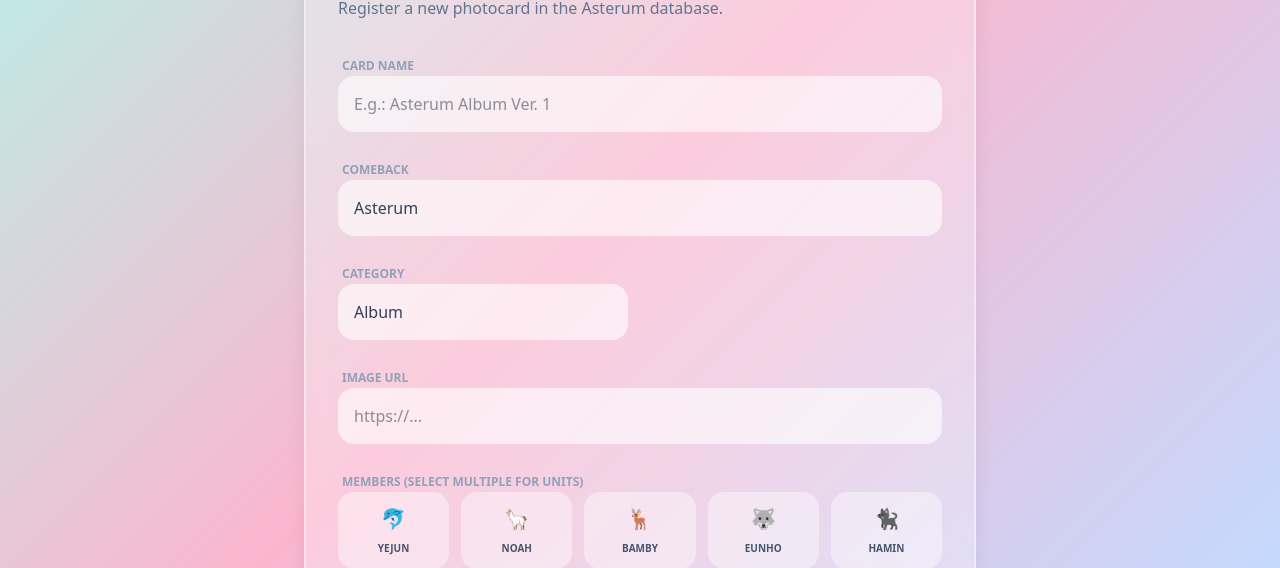
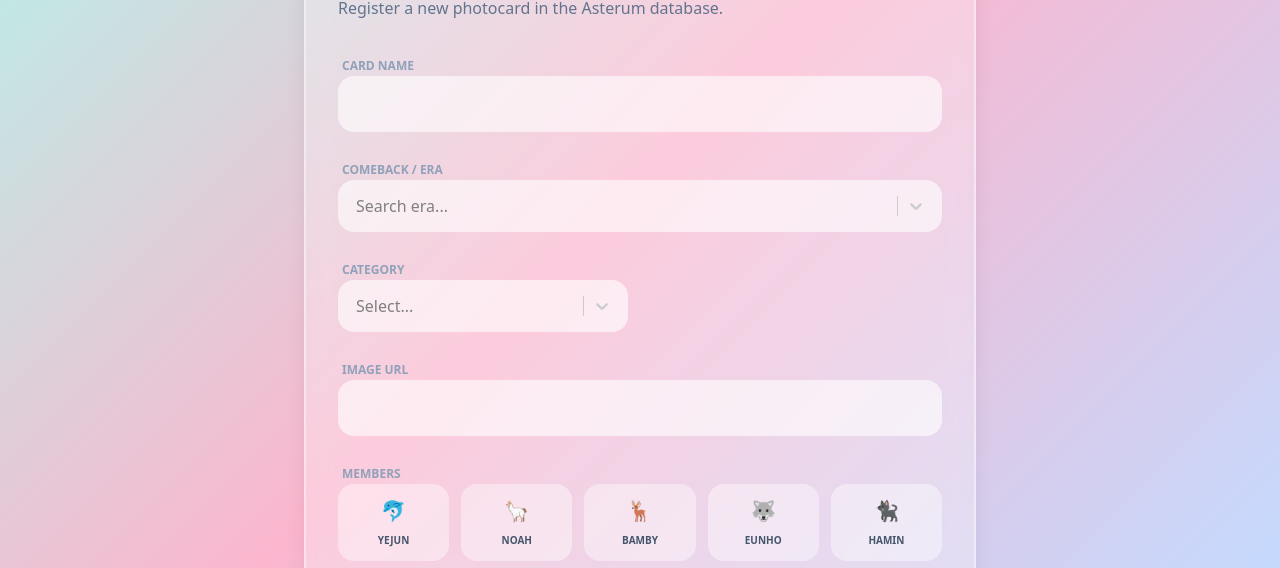
Before and after one commit to FernandaAlfaroSagua/plave-collection, a Next.js app: page /dashboard/upload in a window 1280 px wide. Shown: the part 215-783 px from the top of the page. Built offline with nearby package versions, Linux system fonts and the light colour scheme.

Commit message:
add select library

```diff
--- a/package.json
+++ b/package.json
@@ -21,6 +21,7 @@
     "react": "19.2.3",
     "react-dom": "19.2.3",
     "react-hook-form": "^7.71.2",
+    "react-select": "^5.10.2",
     "sileo": "^0.1.5",
     "zod": "^4.3.6"
   },
--- a/src/components/DashboardContent.tsx
+++ b/src/components/DashboardContent.tsx
@@ -15,6 +15,7 @@ import {toggleCollection} from "@/actions/auth";
 import {Card} from "@/types/photocard.type";
 import Link from "next/link";
 import {generateCollectionPDF} from "@/lib/exportPdf";
+import Select from "react-select";
 
 interface Props {
   readonly initialCards: Card[];
@@ -116,6 +117,9 @@ export default function DashboardContent({initialCards, isAdmin}: Props) {
     statusFilter !== "All" ||
     eraFilter !== "All" ||
     searchQuery !== "";
+
+  const eraOptions = sortedEras.map((era) => ({value: era, label: era}));
+  eraOptions.unshift({value: "All", label: "All Eras"});
 
   return (
     <div className="p-6 max-w-7xl mx-auto relative">
@@ -222,18 +226,40 @@ export default function DashboardContent({initialCards, isAdmin}: Props) {
               <option value="Wishlist">Missing 💎</option>
             </select>
 
-            <select
-              value={eraFilter}
-              onChange={(e) => setEraFilter(e.target.value)}
-              className="bg-white border border-slate-200 rounded-xl px-4 py-2 text-xs font-bold text-slate-600 outline-none"
-            >
-              <option value="All">All</option>
-              {sortedEras.map((era) => (
-                <option key={era} value={era}>
-                  {era}
-                </option>
-              ))}
-            </select>
+            <div className="w-full md:w-60">
+              {" "}
+              {/* Contenedor para controlar el ancho */}
+              <Select
+                instanceId="era-select"
+                options={eraOptions}
+                defaultValue={eraOptions[0]}
+                onChange={(option) => setEraFilter(option?.value || "All")}
+                placeholder="Select Era..."
+                styles={{
+                  control: (base) => ({
+                    ...base,
+                    borderRadius: "0.75rem",
+                    padding: "2px",
+                    border: "1px solid #e2e8f0",
+                    fontSize: "0.75rem",
+                    fontWeight: "700",
+                    boxShadow: "none",
+                    "&:hover": {border: "1px solid #f9a8d4"},
+                  }),
+                  option: (base, state) => ({
+                    ...base,
+                    backgroundColor: state.isSelected
+                      ? "#f472b6"
+                      : state.isFocused
+                        ? "#fdf2f8"
+                        : "white",
+                    color: state.isSelected ? "white" : "#475569",
+                    fontSize: "0.75rem",
+                    fontWeight: "600",
+                  }),
+                }}
+              />
+            </div>
 
             {hasFilters && (
               <button
--- a/src/components/FormUpload.tsx
+++ b/src/components/FormUpload.tsx
@@ -1,6 +1,7 @@
 "use client";
 
 import {useState} from "react";
+import Select from "react-select";
 import {Button} from "./Button";
 
 interface Props {
@@ -27,7 +28,38 @@ export const FormUpload = ({
   store = "",
 }: Props) => {
   const members = ["Yejun", "Noah", "Bamby", "Eunho", "Hamin"];
-  const types = [
+
+  // Transformamos arrays a formato { value, label } para react-select
+  const eraOptions = [
+    "Asterum",
+    "Why",
+    "ASTERUM : The Shape of Things to Come",
+    "ASTERUM : 134-1",
+    "Pump Up The Volume",
+    "Caligo Pt.1",
+    "Kakurenbo",
+    "PLBBUU",
+    "Team Plave",
+    "Hello, Asterum!",
+    "Hello, Asterum! Encore",
+    "Dash: Quantum Leap",
+    "Dash: Quantum Leap Encore",
+    "ASTERUM 433-10",
+    "Season Greeting",
+    "Birthday Kit",
+    "Magazine",
+    "Aniplus",
+    "Animate",
+    "Happy Plave Day",
+    "Membership",
+    "Pepero",
+    "Mediheal",
+    "GS25",
+    "Line Friends",
+    "Other",
+  ].map((e) => ({value: e, label: e}));
+
+  const typeOptions = [
     "Album",
     "POB",
     "Lucky Draw",
@@ -36,8 +68,9 @@ export const FormUpload = ({
     "Concert",
     "Special Drink",
     "Other",
-  ];
-  const stores = [
+  ].map((t) => ({value: t, label: t}));
+
+  const storeOptions = [
     "Makestar",
     "Vlast Shop",
     "Apple Music",
@@ -66,9 +99,43 @@ export const FormUpload = ({
     "Tiktok",
     "HANABANK",
     "TME",
-  ];
+  ].map((s) => ({value: s, label: s}));
+
   const [selectedType, setSelectedType] = useState(type);
+
+  // Estilos personalizados para mantener la estética Glassmorphism
+  const customStyles = {
+    control: (base: any) => ({
+      ...base,
+      padding: "8px",
+      borderRadius: "1rem",
+      backgroundColor: "rgba(255, 255, 255, 0.6)",
+      border: "none",
+      boxShadow: "none",
+      "&:hover": {border: "none"},
+    }),
+    menu: (base: any) => ({
+      ...base,
+      borderRadius: "1rem",
+      overflow: "hidden",
+      padding: "8px",
+    }),
+    option: (base: any, state: any) => ({
+      ...base,
+      borderRadius: "0.5rem",
+      backgroundColor: state.isSelected
+        ? "#f472b6"
+        : state.isFocused
+          ? "#fdf2f8"
+          : "transparent",
+      color: state.isSelected ? "white" : "#475569",
+      fontWeight: "600",
+      fontSize: "0.875rem",
+    }),
+  };
+
   const formattedDate = releaseDate ? releaseDate.substring(0, 7) : "";
+
   return (
     <form action={action} className="space-y-6">
       {/* Card Name */}
@@ -79,56 +146,25 @@ export const FormUpload = ({
         <input
           name="name"
           type="text"
-          defaultValue={name} // Usamos defaultValue para permitir edición
-          placeholder="E.g.: Asterum Album Ver. 1"
+          defaultValue={name}
           className="w-full p-4 rounded-2xl bg-white/60 border-none outline-none focus:ring-2 focus:ring-pink-300"
           required
         />
       </div>
 
-      {/* Era Select */}
+      {/* Era Select (React Select) */}
       <div className="space-y-2">
         <label className="text-xs font-bold text-slate-400 uppercase ml-1">
-          Comeback
+          Comeback / Era
         </label>
-        <select
+        <Select
           name="era"
-          defaultValue={era} // Simplificado con defaultValue en el select
+          options={eraOptions}
+          defaultValue={eraOptions.find((o) => o.value === era)}
+          styles={customStyles}
+          placeholder="Search era..."
           required
-          className="w-full p-4 rounded-2xl bg-white/60 border-none outline-none focus:ring-2 focus:ring-pink-300 appearance-none cursor-pointer text-slate-700 font-medium"
-          onChange={(e) => setSelectedType(e.target.value)}
-        >
-          <option value="Asterum">Asterum</option>
-          <option value="Why">Why</option>
-          <option value="ASTERUM : The Shape of Things to Come">
-            ASTERUM : The Shape of Things to Come
-          </option>
-          <option value="ASTERUM : 134-1">ASTERUM : 134-1</option>
-          <option value="Pump Up The Volume">Pump Up The Volume</option>
-          <option value="Caligo Pt.1">Caligo Pt.1</option>
-          <option value="Kakurenbo">Kakurenbo</option>
-          <option value="PLBBUU">PLBBUU</option>
-          <option value="Hello, Asterum!">Team Plave</option>
-          <option value="Hello, Asterum!">Hello, Asterum!</option>
-          <option value="Hello, Asterum! Encore">Hello, Asterum! Encore</option>
-          <option value="Dash: Quantum Leap">Dash: Quantum Leap</option>
-          <option value="Dash: Quantum Leap Encore">
-            Dash: Quantum Leap Encore
-          </option>
-          <option value="ASTERUM 433-10">ASTERUM 433-10</option>
-          <option value="Season Greeting">Season Greeting</option>
-          <option value="Birthday Kit">Birthday Kit</option>
-          <option value="Magazine">Magazine</option>
-          <option value="Aniplus">Aniplus</option>
-          <option value="Animate">Animate</option>
-          <option value="Happy Plave Day">Happy Plave Day</option>
-          <option value="Membership">Membership</option>
-          <option value="Pepero">Pepero</option>
-          <option value="Mediheal">Mediheal</option>
-          <option value="GS25">GS25</option>
-          <option value="Line Friends">Line Friends</option>
-          <option value="Other">Other</option>
-        </select>
+        />
       </div>
 
       <div className="grid grid-cols-1 md:grid-cols-2 gap-6">
@@ -137,42 +173,32 @@ export const FormUpload = ({
           <label className="text-xs font-bold text-slate-400 uppercase ml-1">
             Category
           </label>
-          <select
+          <Select
             name="type"
-            defaultValue={type}
-            className="w-full p-4 rounded-2xl bg-white/60 border-none outline-none focus:ring-2 focus:ring-pink-300 appearance-none text-slate-700"
+            options={typeOptions}
+            defaultValue={typeOptions.find((o) => o.value === type)}
+            styles={customStyles}
+            onChange={(val) => setSelectedType(val?.value || "")}
             required
-            onChange={(e) => setSelectedType(e.target.value)}
-          >
-            {types.map((t) => (
-              <option key={t} value={t}>
-                {t}
-              </option>
-            ))}
-          </select>
+          />
         </div>
 
+        {/* Store Select (Condicional) */}
         {(selectedType === "POB" ||
           selectedType === "Lucky Draw" ||
           selectedType === "Event" ||
           selectedType === "Special Drink") && (
           <div className="space-y-2 animate-in fade-in slide-in-from-top-2">
             <label className="text-xs font-bold text-slate-400 uppercase ml-1">
-              Store / Benefit Source
+              Store Source
             </label>
-            <select
+            <Select
               name="store"
-              defaultValue={store}
-              className="w-full p-4 rounded-2xl bg-white/60 border-none outline-none focus:ring-2 focus:ring-pink-300 appearance-none text-slate-700"
-              required={selectedType === "POB"}
-            >
-              <option value="">Select Store</option>
-              {stores.map((s) => (
-                <option key={s} value={s}>
-                  {s}
-                </option>
-              ))}
-            </select>
+              options={storeOptions}
+              defaultValue={storeOptions.find((o) => o.value === store)}
+              styles={customStyles}
+              placeholder="Search store..."
+            />
           </div>
         )}
       </div>
@@ -186,15 +212,14 @@ export const FormUpload = ({
           name="imageUrl"
           type="url"
           defaultValue={imageUrl}
-          placeholder="https://..."
           className="w-full p-4 rounded-2xl bg-white/60 border-none outline-none focus:ring-2 focus:ring-pink-300"
         />
       </div>
 
-      {/* Selección de Miembros (CORREGIDO) */}
+      {/* Members Selection (Checkboxes se mantienen igual por UX) */}
       <div className="space-y-2">
         <label className="text-xs font-bold text-slate-400 uppercase ml-1">
-          Members (Select multiple for Units)
+          Members
         </label>
         <div className="grid grid-cols-2 sm:grid-cols-5 gap-3">
           {members.map((member) => (
@@ -206,15 +231,12 @@ export const FormUpload = ({
                 type="checkbox"
                 name="members"
                 value={member}
-                // Verificamos si este miembro está en la lista de seleccionados
                 defaultChecked={selectedMembers.includes(member)}
                 className="hidden"
               />
               <span className="text-xl">
-                {member === "Yejun" && "🐬"}
-                {member === "Noah" && "🦙"}
-                {member === "Bamby" && "🦌"}
-                {member === "Eunho" && "🐺"}
+                {member === "Yejun" && "🐬"} {member === "Noah" && "🦙"}{" "}
+                {member === "Bamby" && "🦌"} {member === "Eunho" && "🐺"}{" "}
                 {member === "Hamin" && "🐈‍⬛"}
               </span>
               <span className="text-[10px] font-black uppercase text-slate-600">
@@ -226,7 +248,6 @@ export const FormUpload = ({
       </div>
 
       <div className="grid grid-cols-2 gap-4">
-        {/* Release Date */}
         <div className="space-y-2">
           <label className="text-xs font-bold text-slate-400 uppercase ml-1">
             Release Date
@@ -236,11 +257,9 @@ export const FormUpload = ({
             type="month"
             defaultValue={formattedDate}
             required
-            className="w-full p-4 rounded-2xl bg-white/60 border-none outline-none focus:ring-2 focus:ring-pink-300"
+            className="w-full p-4 rounded-2xl bg-white/60 outline-none focus:ring-2 focus:ring-pink-300 border-none"
           />
         </div>
-
-        {/* Sort Order */}
         <div className="space-y-2">
           <label className="text-xs font-bold text-slate-400 uppercase ml-1">
             Order
@@ -249,9 +268,7 @@ export const FormUpload = ({
             name="sort_order"
             type="number"
             defaultValue={sortOrder}
-            min={1}
-            placeholder="E.g: 1"
-            className="w-full p-4 rounded-2xl bg-white/60 border-none outline-none focus:ring-2 focus:ring-pink-300"
+            className="w-full p-4 rounded-2xl bg-white/60 outline-none focus:ring-2 focus:ring-pink-300 border-none"
           />
         </div>
       </div>
```
Also changed, not shown: src/components/Photocard.tsx (+10 -7 lines), 1 other file (tests, documents, lock files or other folders).
